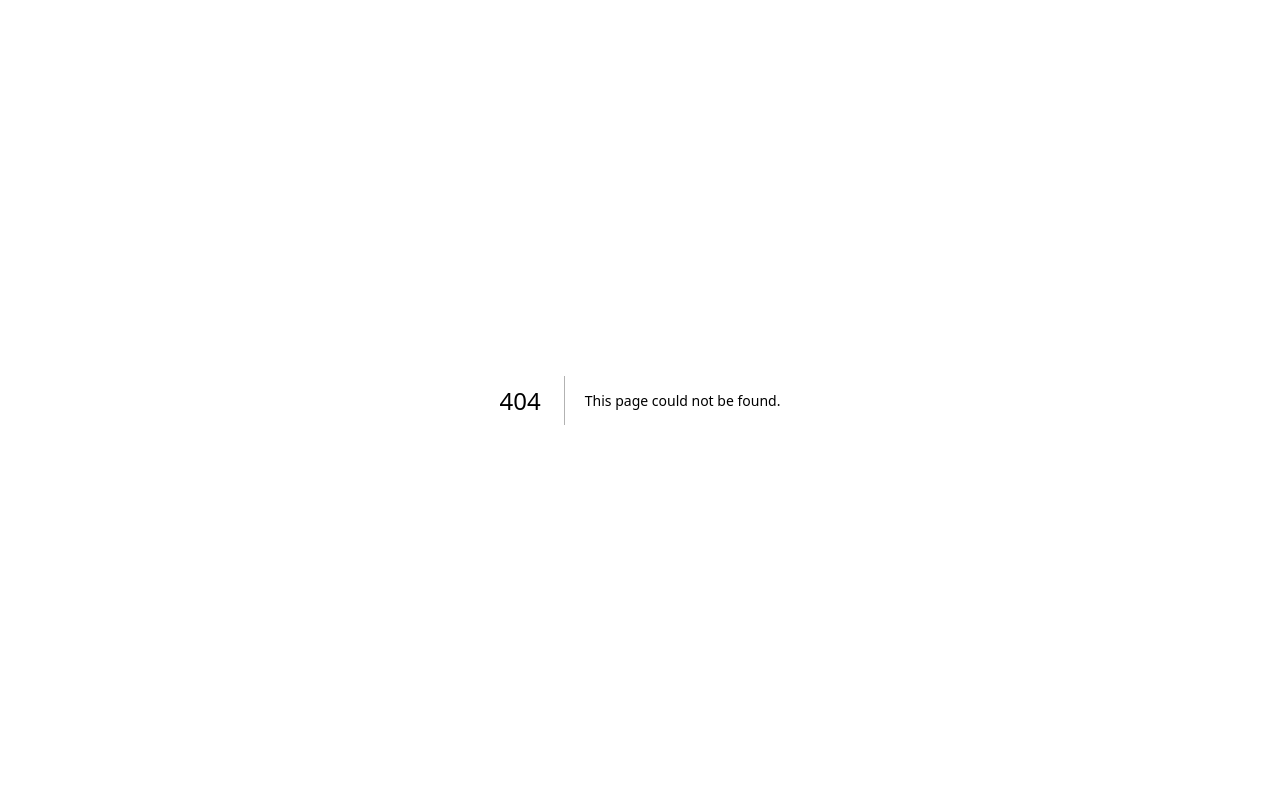
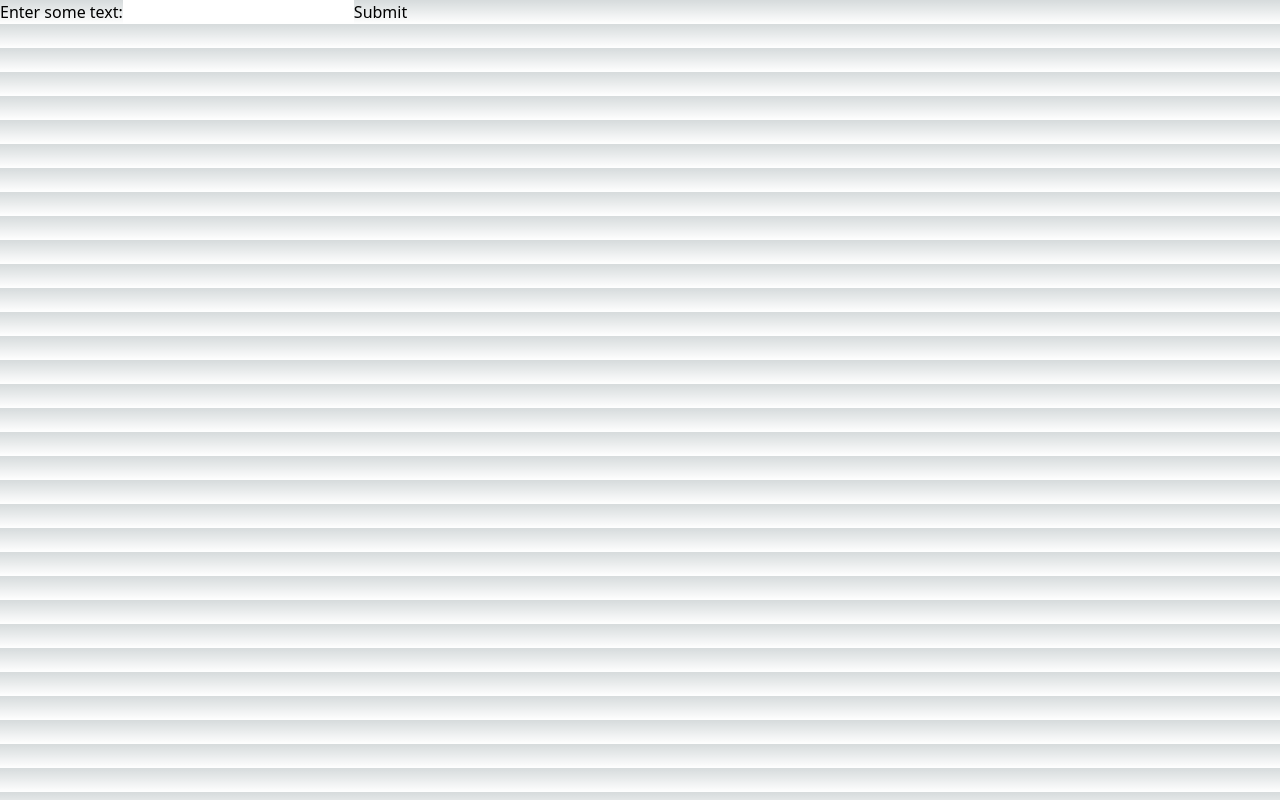
Before and after one commit to AUT-R-D/project, a Next.js app: page /test2 in a window 1280 px wide. Before the commit this address had no page. Built offline with nearby package versions, Linux system fonts and the light colour scheme.

Commit message:
Fixed problems and made a page to reverse users words.

```diff
--- a/src/app/test/page.tsx
+++ b/src/app/test/page.tsx
@@ -5,7 +5,7 @@ function reverseWords(sentence: string) {
     const words = sentence.split(' ')
     const reversedWords = words.reverse()
     const reversedSentence = reversedWords.join(' ')
-    return reversedSentence || true;
+    return reversedSentence;
 }
 
 function ReverseWords() {
--- /dev/null
+++ b/src/app/test2/page.tsx
@@ -0,0 +1,47 @@
+import { useState } from 'react'
+
+export default function ExampleComponent() {
+  const [inputText, setInputText] = useState('')
+  const [outputText, setOutputText] = useState('')
+  const [isLoading, setIsLoading] = useState(false)
+  const [error, setError] = useState(null)
+
+  const handleSubmit = async (event: React.FormEvent<HTMLFormElement>) => {
+    event.preventDefault()
+    setIsLoading(true)
+
+    try {
+      const response = await fetch('/api/reverse-words', {
+        method: 'POST',
+        body: JSON.stringify({ inputText }),
+        headers: { 'Content-Type': 'application/json' }
+      })
+
+      if (!response.ok) {
+        throw new Error('Network response was not ok')
+      }
+
+      const data = await response.json()
+      setOutputText(data.outputText)
+      setIsLoading(false)
+    } catch (error) {
+      setError(error)
+      setIsLoading(false)
+    }
+  }
+
+  return (
+    <div>
+      <form onSubmit={handleSubmit}>
+        <label>
+          Enter some text:
+          <input type="text" value={inputText} onChange={(event) => setInputText(event.target.value)} />
+        </label>
+        <button type="submit">Submit</button>
+      </form>
+      {isLoading && <div>Loading...</div>}
+      {error && <div>Error: {error.message}</div>}
+      {outputText && <div>Output: {outputText}</div>}
+    </div>
+  )
+}
```
